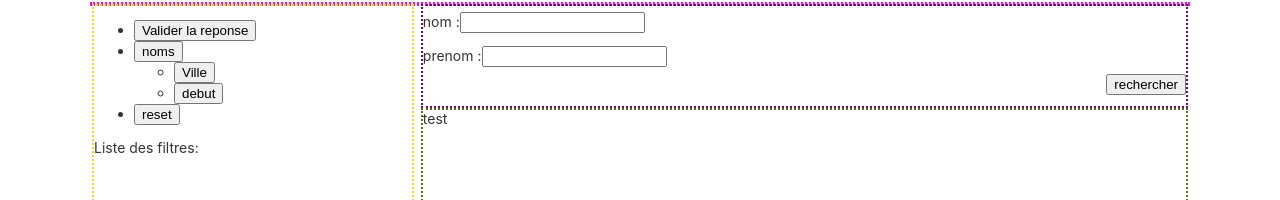
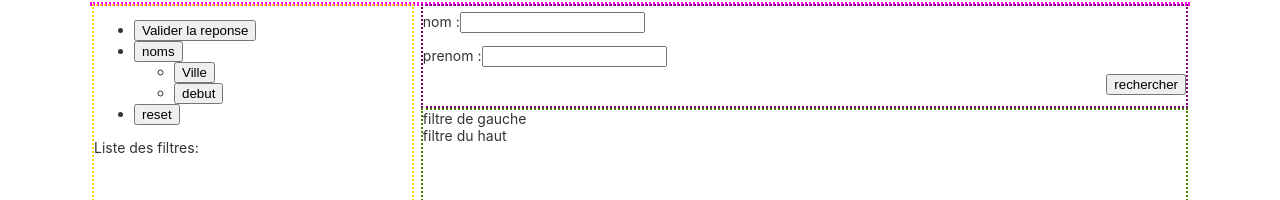
Before and after one commit to baham4s/HR_Helper, an Angular app in the folder hrHelper/: page / in a window 1280 px wide. Shown: the part 80-280 px from the top of the page. Built offline with nearby package versions, Linux system fonts and the light colour scheme.

Commit message:
commentaire

```diff
--- a/hrHelper/src/app/composant/barre-de-recherche/barre-de-recherche.component.ts
+++ b/hrHelper/src/app/composant/barre-de-recherche/barre-de-recherche.component.ts
@@ -1,4 +1,4 @@
-import { Component, OnInit } from '@angular/core';
+import {Component, EventEmitter, OnInit, Output} from '@angular/core';
 
 @Component({
   selector: 'app-barre-de-recherche',
@@ -8,9 +8,17 @@ import { Component, OnInit } from '@angular/core';
 export class BarreDeRechercheComponent implements OnInit {
   prenom='';
   nom='';
+  filtre:any=[];
+
+  //Pour envoyer des informations
+  @Output() notify: EventEmitter<string>=new EventEmitter<string>();
   rechercher(){
     console.log(this.nom);
     console.log(this.prenom);
+    this.filtre=[this.prenom,this.nom];
+
+    // on envoie les infos
+    this.notify.emit(this.filtre);
 
   }
   constructor() { }
--- a/hrHelper/src/app/composant/display/display.component.html
+++ b/hrHelper/src/app/composant/display/display.component.html
@@ -1,18 +1,21 @@
   <div class="content" >
 
     <div class="gauche" >
-      <app-filtre (notify)="onNotifyClicked($event)"></app-filtre>
+      <app-filtre (notify)="onNotifyClickedFiltre($event)"></app-filtre>
     </div>
 
 
     <div class="principale">
       <div class="recherche">
-        <app-barre-de-recherche></app-barre-de-recherche>
+        <app-barre-de-recherche (notify)="onNotifyClickedBarreDeREcherche($event)"></app-barre-de-recherche>
 
 
       </div>
       <div class = "reponse">
-        <p>{{showMessage}}</p>
+
+        <p> filtre de gauche{{FiltreDeGauche}}</p>
+        <p> filtre du haut{{FiltreAuDessus}}</p>
+
       </div>
     </div>
   </div>
--- a/hrHelper/src/app/composant/display/display.component.ts
+++ b/hrHelper/src/app/composant/display/display.component.ts
@@ -6,9 +6,15 @@ import { Component, OnInit } from '@angular/core';
   styleUrls: ['./display.component.css']
 })
 export class DisplayComponent implements OnInit {
-  showMessage:string="test";
-  onNotifyClicked(message:string):void{
-    this.showMessage=message;
+  FiltreDeGauche:string="";
+  FiltreAuDessus:string="";
+
+  onNotifyClickedFiltre(message:string):void{
+    this.FiltreDeGauche=message;
+  }
+
+  onNotifyClickedBarreDeREcherche(message:string):void{
+    this.FiltreAuDessus=message;
   }
   constructor() { }
 
--- a/hrHelper/src/app/composant/filtre/filtre.component.ts
+++ b/hrHelper/src/app/composant/filtre/filtre.component.ts
@@ -9,11 +9,12 @@ import { Component, OnInit,EventEmitter, Output  } from '@angular/core';
 export class FiltreComponent implements OnInit {
   filtre:any=[];
   content: String ="";
-  //@Output() changementMenu = new EventEmitter();
+  //Pour envoyer des informations
   @Output() notify: EventEmitter<string>=new EventEmitter<string>();
 
 
   ajouterFiltre(element:string){
+    // emetres les informations
     this.notify.emit(this.filtre);
 
     let present=0;
@@ -32,11 +33,11 @@ export class FiltreComponent implements OnInit {
 
 
     }
-    //this.changementMenu.emit("ici les infos");
   }
-
+// remetre le filtre à 0
   resetFiltre(){
     this.filtre=[];
+    this.notify.emit(this.filtre);
   }
 
 
```
